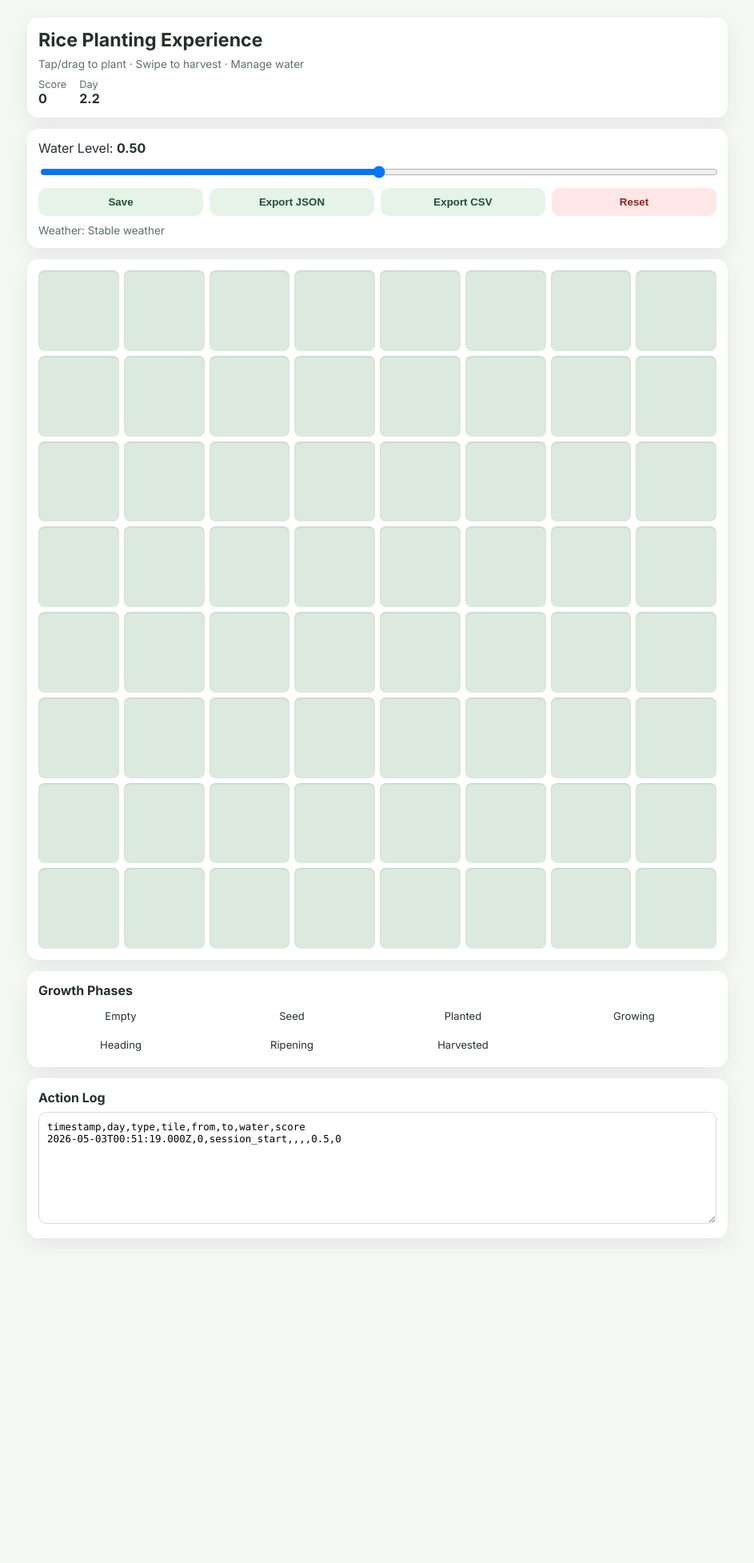
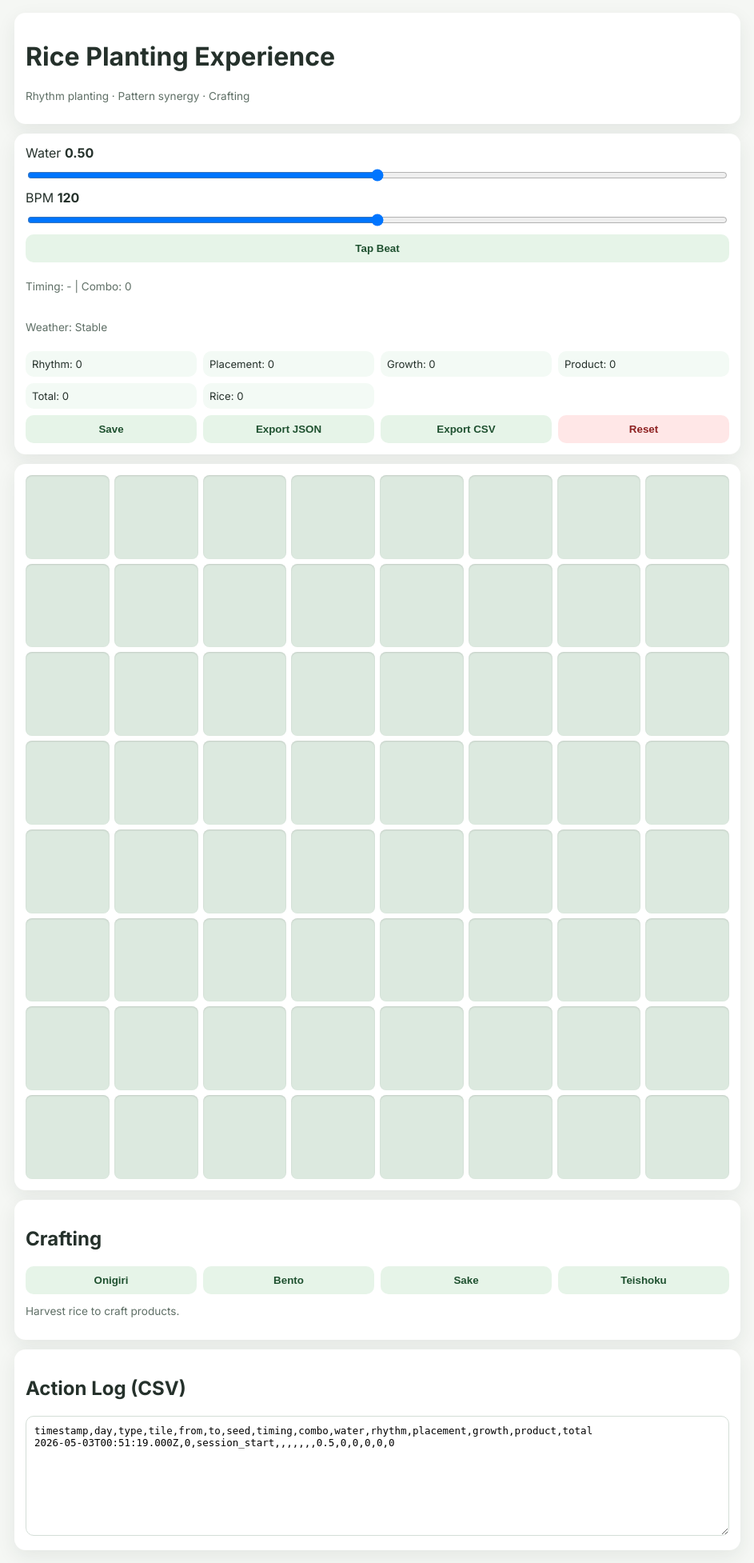
Before and after one commit to wisteriaotona0107/mock-private, a PHP site: page / in a window 1280 px wide. Shown: the whole page at 80% size, without its empty margins (168-1111 px from the left). Before the commit the page ends 1550 px from the top, so only its background shows below. Run offline with PHP 8.4, Linux system fonts and the light colour scheme.

Commit message:
Add rhythm, special seeds, synergy, crafting, and scoring systems

```diff
--- a/index.html
+++ b/index.html
@@ -11,52 +11,23 @@
 </head>
 <body>
   <main class="app">
-    <header class="panel">
-      <div>
-        <h1>Rice Planting Experience</h1>
-        <p class="muted">Tap/drag to plant · Swipe to harvest · Manage water</p>
-      </div>
-      <div class="stats">
-        <div><span>Score</span><strong id="scoreValue">0</strong></div>
-        <div><span>Day</span><strong id="dayValue">0.0</strong></div>
-      </div>
-    </header>
-
+    <header class="panel"><h1>Rice Planting Experience</h1><p class="muted">Rhythm planting · Pattern synergy · Crafting</p></header>
     <section class="panel controls">
-      <label for="waterSlider">Water Level: <strong id="waterValue">0.50</strong></label>
-      <input id="waterSlider" type="range" min="0" max="1" step="0.01" value="0.5" />
-      <div class="control-buttons">
-        <button id="saveBtn">Save</button>
-        <button id="exportJsonBtn">Export JSON</button>
-        <button id="exportCsvBtn">Export CSV</button>
-        <button id="resetBtn" class="danger">Reset</button>
-      </div>
-      <p id="weatherText" class="muted"></p>
+      <label>Water <strong id="waterValue">0.50</strong></label><input id="waterSlider" type="range" min="0" max="1" step="0.01" value="0.5" />
+      <label>BPM <strong id="bpmValue">120</strong></label><input id="bpmSlider" type="range" min="60" max="180" step="1" value="120" />
+      <button id="rhythmTapBtn">Tap Beat</button>
+      <p id="timingText" class="muted">Timing: - | Combo: 0</p><p id="weatherText" class="muted"></p>
+      <div class="stats" id="scoreBoard"></div>
+      <div class="control-buttons"><button id="saveBtn">Save</button><button id="exportJsonBtn">Export JSON</button><button id="exportCsvBtn">Export CSV</button><button id="resetBtn" class="danger">Reset</button></div>
     </section>
-
-    <section class="panel field-wrap">
-      <div id="field" class="field" aria-label="Rice field 8x8" role="grid"></div>
+    <section class="panel"><div id="field" class="field" role="grid"></div></section>
+    <section class="panel craft">
+      <h2>Crafting</h2>
+      <div class="control-buttons"><button class="craftBtn" data-product="onigiri">Onigiri</button><button class="craftBtn" data-product="bento">Bento</button><button class="craftBtn" data-product="sake">Sake</button><button class="craftBtn" data-product="teishoku">Teishoku</button></div>
+      <p id="craftResult" class="muted">Harvest rice to craft products.</p>
     </section>
-
-    <section class="panel legend">
-      <h2>Growth Phases</h2>
-      <div class="legend-grid">
-        <span data-phase="empty">Empty</span>
-        <span data-phase="seed">Seed</span>
-        <span data-phase="planted">Planted</span>
-        <span data-phase="growing">Growing</span>
-        <span data-phase="heading">Heading</span>
-        <span data-phase="ripening">Ripening</span>
-        <span data-phase="harvest">Harvested</span>
-      </div>
-    </section>
-
-    <section class="panel logs">
-      <h2>Action Log</h2>
-      <textarea id="logOutput" readonly></textarea>
-    </section>
+    <section class="panel logs"><h2>Action Log (CSV)</h2><textarea id="logOutput" readonly></textarea></section>
   </main>
-
   <script src="app.js"></script>
 </body>
 </html>
--- a/styles.css
+++ b/styles.css
@@ -1,130 +1,16 @@
-:root {
-  --bg: #f5f7f4;
-  --panel: #ffffff;
-  --text: #25312b;
-  --muted: #5f6f66;
-  --shadow: 0 8px 24px rgba(29, 54, 39, 0.08);
-  --radius: 14px;
-}
-
-* {
-  box-sizing: border-box;
-  -webkit-tap-highlight-color: transparent;
-}
-
-body {
-  margin: 0;
-  font-family: Inter, "Noto Sans JP", system-ui, sans-serif;
-  background: var(--bg);
-  color: var(--text);
-}
-
-.app {
-  max-width: 920px;
-  margin: 0 auto;
-  padding: max(16px, env(safe-area-inset-top)) 16px 24px;
-  display: grid;
-  gap: 14px;
-}
-
-.panel {
-  background: var(--panel);
-  border-radius: var(--radius);
-  box-shadow: var(--shadow);
-  padding: 14px;
-}
-
-h1, h2 { margin: 0 0 8px; }
-h1 { font-size: 1.2rem; }
-h2 { font-size: 1rem; }
-
-.muted {
-  margin: 0;
-  font-size: 0.85rem;
-  color: var(--muted);
-}
-
-.stats {
-  display: flex;
-  gap: 16px;
-  margin-top: 10px;
-}
-.stats div span {
-  display: block;
-  font-size: 0.8rem;
-  color: var(--muted);
-}
-
-.controls {
-  display: grid;
-  gap: 10px;
-}
-input[type="range"] { width: 100%; }
-
-.control-buttons {
-  display: grid;
-  grid-template-columns: repeat(2, minmax(0, 1fr));
-  gap: 8px;
-}
-button {
-  border: 0;
-  border-radius: 10px;
-  padding: 10px;
-  background: #e6f4e8;
-  color: #1f5130;
-  font-weight: 600;
-}
-button:active { transform: scale(0.98); }
-button.danger { background: #ffe7e7; color: #8d2020; }
-
-.field {
-  display: grid;
-  grid-template-columns: repeat(8, 1fr);
-  gap: 6px;
-  touch-action: none;
-}
-
-.tile {
-  aspect-ratio: 1;
-  border-radius: 8px;
-  box-shadow: inset 0 1px 2px rgba(0, 0, 0, 0.12);
-  transition: transform 200ms ease, background-color 350ms ease;
-}
-.tile.growing-anim { animation: pulse 550ms ease; }
-
-@keyframes pulse {
-  0% { transform: scale(1); }
-  40% { transform: scale(1.06); }
-  100% { transform: scale(1); }
-}
-
-.legend-grid {
-  display: grid;
-  grid-template-columns: repeat(2, 1fr);
-  gap: 8px;
-}
-.legend span {
-  border-radius: 999px;
-  padding: 6px 10px;
-  font-size: 0.82rem;
-  display: inline-flex;
-  justify-content: center;
-}
-
-.logs textarea {
-  width: 100%;
-  min-height: 140px;
-  border: 1px solid #d4ded7;
-  border-radius: 10px;
-  padding: 10px;
-  resize: vertical;
-  font-family: ui-monospace, SFMono-Regular, Menlo, monospace;
-  font-size: 0.78rem;
-}
-
-@media (min-width: 768px) {
-  .app { padding: 22px; }
-  h1 { font-size: 1.45rem; }
-  .legend-grid { grid-template-columns: repeat(4, 1fr); }
-  .control-buttons { grid-template-columns: repeat(4, 1fr); }
-}
+:root { --bg:#f5f7f4; --panel:#fff; --text:#25312b; --muted:#5f6f66; --shadow:0 8px 24px rgba(29,54,39,.08); }
+* { box-sizing:border-box; -webkit-tap-highlight-color:transparent; }
+body { margin:0; font-family:Inter,"Noto Sans JP",system-ui,sans-serif; background:var(--bg); color:var(--text); }
+.app { max-width:940px; margin:0 auto; padding:16px; display:grid; gap:12px; }
+.panel { background:var(--panel); border-radius:14px; box-shadow:var(--shadow); padding:14px; }
+.muted{font-size:.85rem;color:var(--muted)}
+.controls{display:grid;gap:8px} .stats{display:grid;grid-template-columns:repeat(2,1fr);gap:8px}
+.score-card{background:#f3faf5;border-radius:10px;padding:8px;font-size:.82rem}
+.control-buttons{display:grid;grid-template-columns:repeat(2,1fr);gap:8px}
+button{border:0;border-radius:10px;padding:10px;font-weight:600;background:#e6f4e8;color:#1f5130} .danger{background:#ffe7e7;color:#8d2020}
+.field{display:grid;grid-template-columns:repeat(8,1fr);gap:6px;touch-action:none}
+.tile{aspect-ratio:1;border-radius:8px;box-shadow:inset 0 1px 2px rgba(0,0,0,.12);transition:.25s;background:#dce9df}
+.tile.growing-anim{animation:pulse .6s ease}
+@keyframes pulse{40%{transform:scale(1.06)}}
+.logs textarea{width:100%;min-height:150px;border:1px solid #d4ded7;border-radius:10px;padding:10px;font-family:ui-monospace,monospace;font-size:.78rem}
+@media (min-width:768px){.control-buttons{grid-template-columns:repeat(4,1fr)}.stats{grid-template-columns:repeat(4,1fr)}}
```
Also changed, not shown: app.js.
